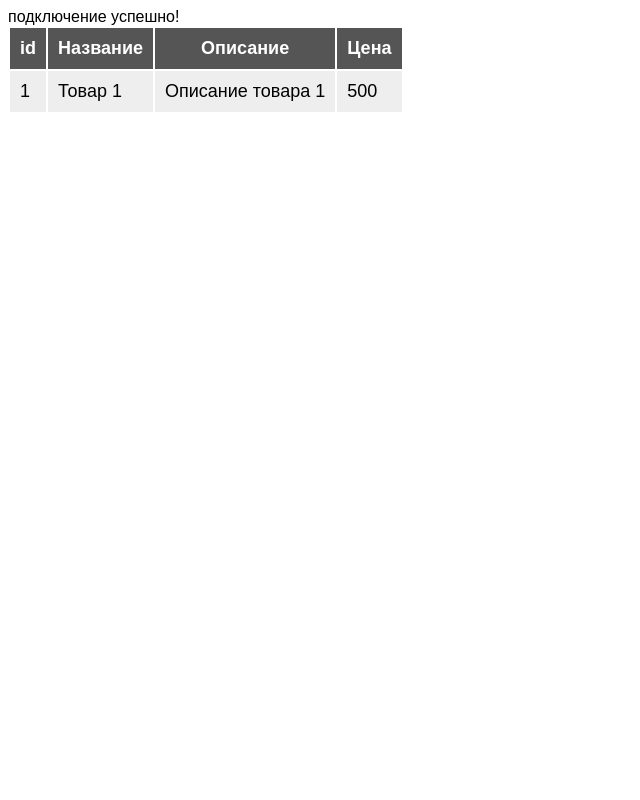
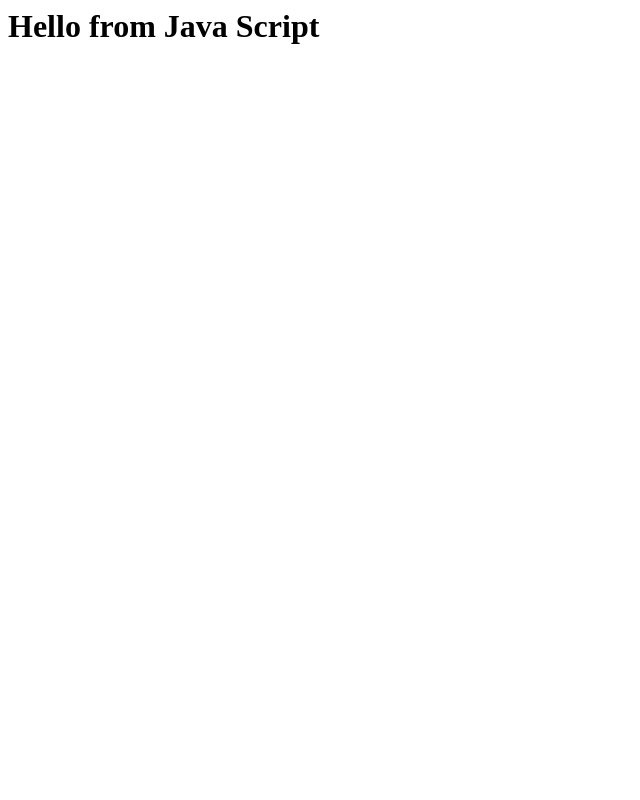
Before and after one commit to a-ptrv/git_course, a PHP site: page / in a window 1280 px wide. Shown: the whole page, without its empty margins (0-640 px from the left). Run offline with PHP 8.4, Linux system fonts and the light colour scheme.

Commit message:
изменения в index.php + добавлен файл script.js

```diff
--- a/index.php
+++ b/index.php
@@ -25,7 +25,13 @@ require_once "./config/connect.php";
   <meta http-equiv="X-UA-Compatible" content="IE=edge">
   <meta name="viewport" content="width=device-width, initial-scale=1.0">
   <link rel="stylesheet" href="./css/style.css">
-  <title>Document</title>
+  <title>Git Course</title>
+  <style>
+  * {
+     margin: 0;
+     padding: 0;
+    }
+  </style>
 </head>
 <body>
 <table>
@@ -43,4 +49,5 @@ require_once "./config/connect.php";
   </tr>
 </table>
 </body>
+<script src="./script.js"></script>
 </html>
--- /dev/null
+++ b/script.js
@@ -0,0 +1 @@
+document.body.innerHTML='<h1>Hello from Java Script</h1>'
```
